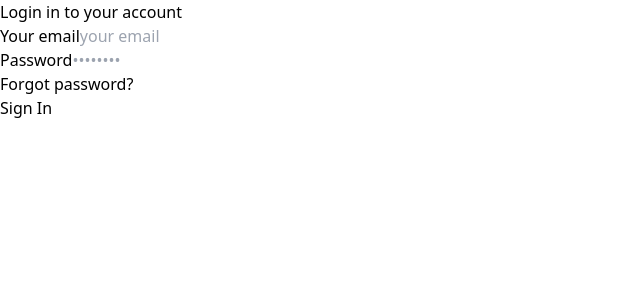
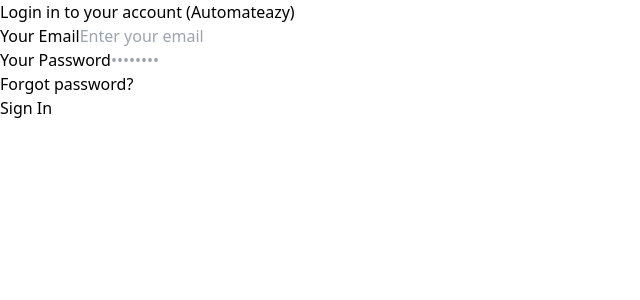
Before and after one commit to geetam-das-binani/automateazyassignment, a React (Vite) app: page / in a window 1280 px wide. Shown: the top 300 px of the page, without its empty margins (0-640 px from the left). Built offline with nearby package versions, Linux system fonts and the light colour scheme.

Commit message:
add login page

```diff
--- /dev/null
+++ b/src/components/InputWithLabel.tsx
@@ -0,0 +1,40 @@
+type InputProps = {
+  type: string;
+  name: string;
+  label: string;
+  placeholder: string;
+  register: any;
+  errors: any;
+};
+const InputWithLabel = ({
+  register,
+  errors,
+  type,
+  name,
+  label,
+  placeholder,
+}: InputProps) => {
+  return (
+    <div>
+      <label
+        htmlFor={name}
+        className="block mb-2 text-sm font-medium text-gray-900 dark:text-white"
+      >
+        Your {label}
+      </label>
+      <input
+        {...register(name)}
+        type={type}
+        name={name}
+        id={name}
+        className="bg-gray-50 border border-gray-300 text-gray-900 rounded-lg focus:ring-primary-600 focus:border-primary-600 block w-full p-2.5 dark:bg-gray-700 dark:border-gray-600 dark:placeholder-gray-400 dark:text-white dark:focus:ring-blue-500 dark:focus:border-blue-500"
+        placeholder={placeholder}
+      />
+      {errors[name]?.message && (
+        <p className="text-red-500">{errors[name]?.message}</p>
+      )}
+    </div>
+  );
+};
+
+export default InputWithLabel;
--- a/src/forms/LoginForm.tsx
+++ b/src/forms/LoginForm.tsx
@@ -2,6 +2,8 @@
 import { useForm } from "react-hook-form";
 import { loginSchema } from "../schemas/loginSchema";
 import { LoginType } from "../types/types";
+import { inputConfigs } from "../utils/inputConfig";
+import InputWithLabel from "../components/InputWithLabel";
 
 type Props = {
   loading: boolean;
@@ -21,44 +23,14 @@
   });
   return (
     <form className="space-y-4 md:space-y-6" onSubmit={handleSubmit(onSubmit)}>
-      <div>
-        <label
-          htmlFor="email"
-          className="block mb-2 text-sm font-medium text-gray-900 dark:text-white"
-        >
-          Your email
-        </label>
-        <input
-          {...register("email")}
-          type="email"
-          name="email"
-          id="email"
-          className="bg-gray-50 border border-gray-300 text-gray-900 rounded-lg focus:ring-primary-600 focus:border-primary-600 block w-full p-2.5 dark:bg-gray-700 dark:border-gray-600 dark:placeholder-gray-400 dark:text-white dark:focus:ring-blue-500 dark:focus:border-blue-500"
-          placeholder="your email"
+      {inputConfigs.map((config) => (
+        <InputWithLabel
+          key={config.id}
+          {...config}
+          register={register}
+          errors={errors}
         />
-        {errors.email?.message && (
-          <p className="text-red-500">{errors.email?.message}</p>
-        )}
-      </div>
-      <div>
-        <label
-          htmlFor="password"
-          className="block mb-2 text-sm font-medium text-gray-900 dark:text-white"
-        >
-          Password
-        </label>
-        <input
-          {...register("password")}
-          type="password"
-          name="password"
-          id="password"
-          placeholder="••••••••"
-          className="bg-gray-50 border border-gray-300 text-gray-900 rounded-lg focus:ring-primary-600 focus:border-primary-600 block w-full p-2.5 dark:bg-gray-700 dark:border-gray-600 dark:placeholder-gray-400 dark:text-white dark:focus:ring-blue-500 dark:focus:border-blue-500"
-        />
-        {errors.password?.message && (
-          <p className="text-red-500">{errors.password?.message}</p>
-        )}
-      </div>
+      ))}
       <div className="flex items-center justify-between">
         <a href="#" className="text-sm font-medium text-white hover:underline">
           Forgot password?
@@ -75,9 +47,8 @@
               className="animate-spin inline-block size-6 border-[3px] border-current border-t-transparent text-black-600 rounded-full"
               role="status"
               aria-label="loading"
-            >
-            </div>
-              <span>Please Wait</span>
+            ></div>
+            <span>Please Wait</span>
           </div>
         ) : (
           "Sign In"
--- a/src/pages/LoginPage.tsx
+++ b/src/pages/LoginPage.tsx
@@ -42,7 +42,7 @@
         <div className="w-full bg-white rounded-lg shadow dark:border md:mt-0 sm:max-w-md xl:p-0 dark:bg-gray-800 dark:border-gray-700">
           <div className="p-6 space-y-4 md:space-y-6 sm:p-8">
             <h1 className="text-xl font-bold leading-tight tracking-tight text-gray-900 md:text-2xl dark:text-white">
-              Login in to your account
+              Login in to your account (Automateazy)
             </h1>
 
             <LoginForm loading={loading} onSubmit={onSubmit} />
--- /dev/null
+++ b/src/utils/inputConfig.ts
@@ -0,0 +1,16 @@
+export const inputConfigs = [
+  {
+    type: "email" ,
+    name: "email",
+    label: "Email",
+    placeholder: "Enter your email",
+    id:1
+  },
+  {
+    type: "password",
+    name: "password",
+    label: "Password",
+    placeholder: "••••••••",
+    id:2
+  },
+];
```
